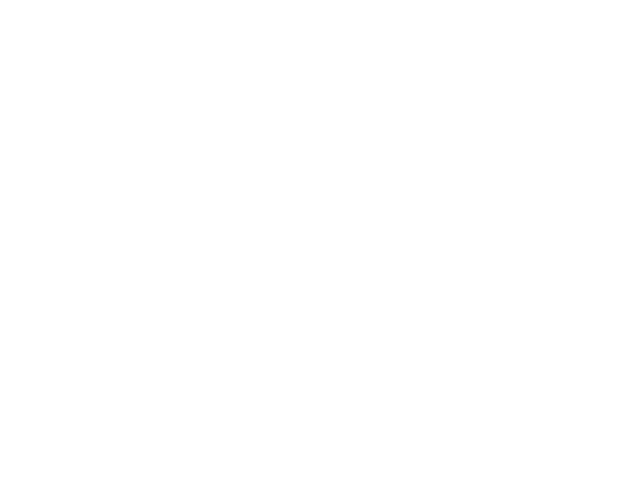
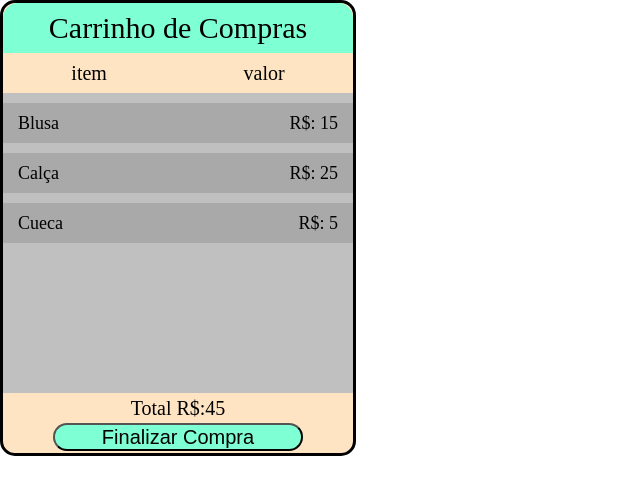
Before and after one commit to Kenzie-Academy-Brasil-Developers/m1-entrega-carrinho-de-compras-WellingtonNy-1, a plain HTML site: page index.html in a window 1280 px wide. Shown: the whole page, without its empty margins (0-640 px from the left). Drawn offline with Linux system fonts and the light colour scheme.

Commit message:
entrega 1

```diff
--- a/index.css
+++ b/index.css
@@ -0,0 +1,89 @@
+*{
+    border-radius: border-box;
+}
+.containerAside{
+    background-color: bisque;
+    width: 350px;
+    height: 450px;
+    display: flex;
+    flex-direction: column;
+    justify-content: space-between;
+    align-items: center;
+    border:solid 3px black;
+    border-radius: 15px;
+}
+
+.top{
+    background-color:aquamarine;
+    border-radius: 15px;
+}
+
+.top h3{
+    text-align: center;
+    padding: 10px;
+    font-size: 30px;
+}
+.itva{
+    background-color: bisque;
+    height: 40px;
+    width: 350px;
+    display: flex;
+    justify-content: space-around;
+    align-items: center;
+}
+.itva h4{
+    font-size: 20px;
+}
+.mid{
+    background-color: silver;
+    height: 307px;
+    width: 350px;
+}
+.proval{
+    background-color: darkgrey;
+    height: 40px;
+    width: 350px;
+    display: flex;
+    justify-content: space-between;
+    align-items: center;
+    margin-top: 10px;
+
+}
+
+.proval p{
+    font-size: 18px;
+    margin-left: 15px;
+    margin-right: 15px;
+}
+
+
+
+.total{
+
+    padding: auto;
+    height: 30px;
+    width: 350px;
+    display: flex;
+    align-items: center;
+    justify-content: center;
+}
+.total p{
+    font-size: 20px;
+}
+
+
+
+.but{
+    height: 30px;
+    width: 350px;
+    display: flex;
+    justify-content: center;
+}
+
+.but button{
+    border-radius: 15px;
+    width: 250px;
+    margin-bottom: 2px;
+    background-color: aquamarine;
+    font-size: 20px;
+}
--- a/index.html
+++ b/index.html
@@ -4,6 +4,7 @@
     <meta charset="UTF-8">
     <meta http-equiv="X-UA-Compatible" content="IE=edge">
     <meta name="viewport" content="width=device-width, initial-scale=1.0">
+    <link rel="stylesheet" href="/reset.css">
     <link rel="stylesheet" href="index.css">
     <title>Carrinho de compras</title>
 </head>
--- a/index.js
+++ b/index.js
@@ -1,7 +1,109 @@
 const productsCart = [
     {
         id: 1,
-        name: "",
-        price: 0.00
+        name: "Blusa",
+        price: 15.00
+    },
+    {
+        id: 2,
+        name: "Calça",
+        price: 25.00
+    },
+     {
+        id: 3,
+        name: "Cueca",
+        price: 5.00
     }
 ]
+
+document.querySelector('body').appendChild(montar())
+
+function montar(){
+//somando total
+let somando = 0
+for (let i = 0; i < productsCart.length; i++) {
+    somando += productsCart[i].price
+}
+//criando tags
+let main = document.createElement("main")
+let aside= document.createElement('aside')
+let sectionT=document.createElement('section')
+let h3 = document.createElement('h3')
+let div1 =document.createElement('div')
+let h41=document.createElement('h4')
+let h42=document.createElement('h4')
+let sectionM=document.createElement('section')
+let ul=document.createElement('ul')
+let sectionB=document.createElement('section')
+let div2 =document.createElement('div')
+let p3 =document.createElement('p')
+let div3 =document.createElement('div')
+let button =document.createElement('button')
+
+//add classe
+aside.classList.add('containerAside')
+sectionT.classList.add('top')
+div1.classList.add('itva')
+sectionM.classList.add('mid')
+div2.classList.add('total')
+div3.classList.add('but')
+
+//alimentando tags
+h3.innerText='Carrinho de Compras'
+h41.innerText='item'
+h42.innerText='valor'
+p3.innerText=`Total R$:${somando}`
+button.innerText='Finalizar Compra'
+
+//montando
+main.append(aside)
+aside.append(sectionT,sectionM,sectionB)
+sectionT.append(h3,div1)
+div1.append(h41,h42)
+sectionM.append(ul)
+sectionB.append(div2,div3)
+div2.append(p3)
+div3.append(button)
+
+
+return main
+}
+
+
+let sof= document.querySelector('ul')
+
+
+
+function final() {
+    for (let i = 0; i < productsCart.length; i++) {
+        let pro = productsCart[i]
+        sof.append(montarProduto(pro))
+    }
+}
+
+final()
+
+
+function montarProduto(pro){
+//criando elemento
+let li= document.createElement('li')
+let p1 =document.createElement('p')
+let p2 =document.createElement('p')
+//atribuindo classe
+li.classList.add('proval')
+//alimentando elemento
+p1.innerText=`${pro.name}`
+p2.innerText=`R$: ${pro.price}`
+//montando
+li.append(p1,p2)
+
+return li
+}
+
+
+
+
+
+                    // <li class="proval">
+                    //    <p>produtos</p><p>R$:</p>
+                    // </li>
--- /dev/null
+++ b/reset.css
@@ -0,0 +1,43 @@
+html, body, div, span, applet, object, iframe,
+h1, h2, h3, h4, h5, h6, p, blockquote, pre,
+a, abbr, acronym, address, big, cite, code,
+del, dfn, em, img, ins, kbd, q, s, samp,
+small, strike, strong, sub, sup, tt, var,
+b, u, i, center,
+dl, dt, dd, ol, ul, li,
+fieldset, form, label, legend,
+table, caption, tbody, tfoot, thead, tr, th, td,
+article, aside, canvas, details, embed,
+figure, figcaption, footer, header, hgroup,
+menu, nav, output, ruby, section, summary,
+time, mark, audio, video {
+	margin: 0;
+	padding: 0;
+	border: 0;
+	font-size: 100%;
+	font: inherit;
+	vertical-align: baseline;
+}
+/* HTML5 display-role reset for older browsers */
+article, aside, details, figcaption, figure,
+footer, header, hgroup, menu, nav, section {
+	display: block;
+}
+body {
+	line-height: 1;
+}
+ol, ul {
+	list-style: none;
+}
+blockquote, q {
+	quotes: none;
+}
+blockquote:before, blockquote:after,
+q:before, q:after {
+	content: '';
+	content: none;
+}
+table {
+	border-collapse: collapse;
+	border-spacing: 0;
+}
```
